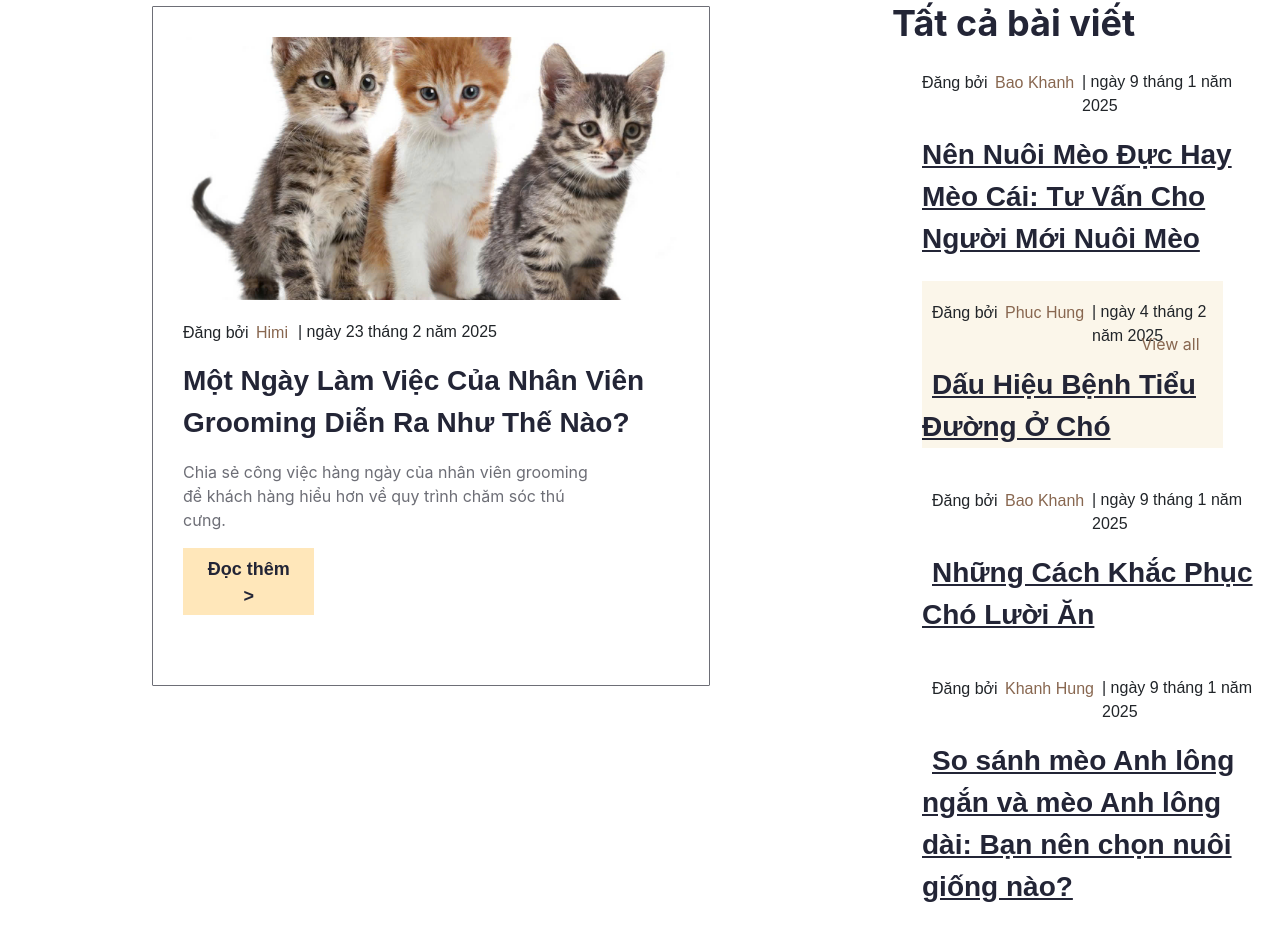
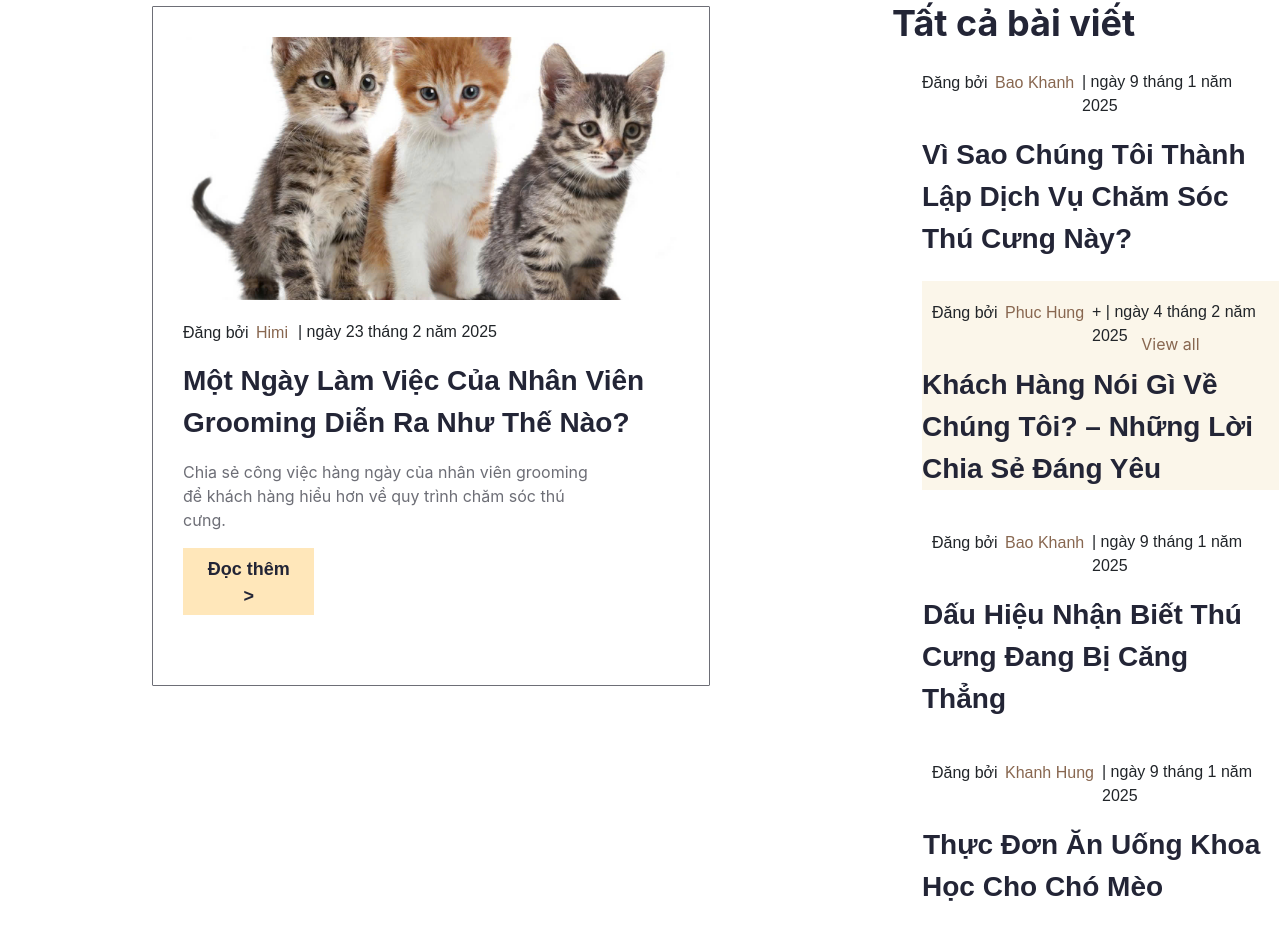
Before and after one commit to ledangkhanhhydeptrai/EXE201-Web, a React (Vite) app: page /blog in a window 1280 px wide. Shown: the part 683-1624 px from the top of the page. Built offline with nearby package versions, Linux system fonts and the light colour scheme.

Commit message:
sửa file blog với không có gạch chân dưới

```diff
--- a/src/Components/Blog/Blog.jsx
+++ b/src/Components/Blog/Blog.jsx
@@ -74,7 +74,7 @@ const Blog = () => {
                   style={{
                     marginTop: "-24px",
                     marginLeft: "73px",
-                    color: "#886750",
+                    color: "#886750"
                   }}
                 >
                   Himi
@@ -109,7 +109,7 @@ const Blog = () => {
                   style={{
                     marginTop: "-24px",
                     marginLeft: "73px",
-                    color: "#886750",
+                    color: "#886750"
                   }}
                 >
                   Bao Khanh
@@ -119,7 +119,7 @@ const Blog = () => {
                 </p>
               </p>
               <a href="/detailBlog/1" className={styles.mainDay}>
-                Nên Nuôi Mèo Đực Hay Mèo Cái: Tư Vấn Cho Người Mới Nuôi Mèo
+                Vì Sao Chúng Tôi Thành Lập Dịch Vụ Chăm Sóc Thú Cưng Này?
               </a>
             </div>
             <div className={styles.titles}>
@@ -129,17 +129,17 @@ const Blog = () => {
                   style={{
                     marginTop: "-24px",
                     marginLeft: "73px",
-                    color: "#886750",
+                    color: "#886750"
                   }}
                 >
                   Phuc Hung
                 </p>
-                <p style={{ marginTop: "-41px", marginLeft: "160px" }}>
+                <p style={{ marginTop: "-41px", marginLeft: "160px" }}>+
                   | ngày 4 tháng 2 năm 2025
                 </p>
               </p>
               <a href="/detailBlog/2" className={styles.mainDay}>
-                Dấu Hiệu Bệnh Tiểu Đường Ở Chó
+                Khách Hàng Nói Gì Về Chúng Tôi? – Những Lời Chia Sẻ Đáng Yêu
               </a>
             </div>
             <div className={styles.titles1}>
@@ -149,7 +149,7 @@ const Blog = () => {
                   style={{
                     marginTop: "-24px",
                     marginLeft: "73px",
-                    color: "#886750",
+                    color: "#886750"
                   }}
                 >
                   Bao Khanh
@@ -159,7 +159,7 @@ const Blog = () => {
                 </p>
               </p>
               <a href="/detailBlog/3" className={styles.mainDay}>
-                Những Cách Khắc Phục Chó Lười Ăn
+                Dấu Hiệu Nhận Biết Thú Cưng Đang Bị Căng Thẳng{" "}
               </a>
             </div>
             <div className={styles.titles1}>
@@ -169,7 +169,7 @@ const Blog = () => {
                   style={{
                     marginTop: "-24px",
                     marginLeft: "73px",
-                    color: "#886750",
+                    color: "#886750"
                   }}
                 >
                   Khanh Hung
@@ -179,8 +179,7 @@ const Blog = () => {
                 </p>
               </p>
               <a href="/detailBlog/4" className={styles.mainDay}>
-                So sánh mèo Anh lông ngắn và mèo Anh lông dài: Bạn nên chọn nuôi
-                giống nào?
+                Thực Đơn Ăn Uống Khoa Học Cho Chó Mèo
               </a>
             </div>
           </div>
--- a/src/Components/Blog/Blog.module.scss
+++ b/src/Components/Blog/Blog.module.scss
@@ -148,6 +148,7 @@
           font-weight: bold;
           font-size: 28px;
           width: 90%;
+          text-decoration: none;
         }
 
         .maingroom {
@@ -177,7 +178,7 @@
         margin-top: 21px;
         margin-left: 30px;
         background-color: #FBF6EA;
-        width: 80%;
+        width: 95%;
 
         .postmans {
           padding-top: 20px;
@@ -189,8 +190,8 @@
           font-family: "Sen", sans-serif;
           font-weight: bold;
           font-size: 28px;
-          width: 95%;
-          padding-left: 10px;
+          width: 100%;
+          text-decoration: none;
         }
 
         .maingroom {
@@ -219,6 +220,7 @@
       .titles1 {
         margin-top: 21px;
         margin-left: 30px;
+        width: 95%;
 
         .postmans {
           padding-top: 20px;
@@ -230,8 +232,8 @@
           font-family: "Sen", sans-serif;
           font-weight: bold;
           font-size: 28px;
-          width: 80%;
-          padding-left: 10px;
+          padding-left: 1px;
+          text-decoration: none;
         }
 
         .maingroom {
```
